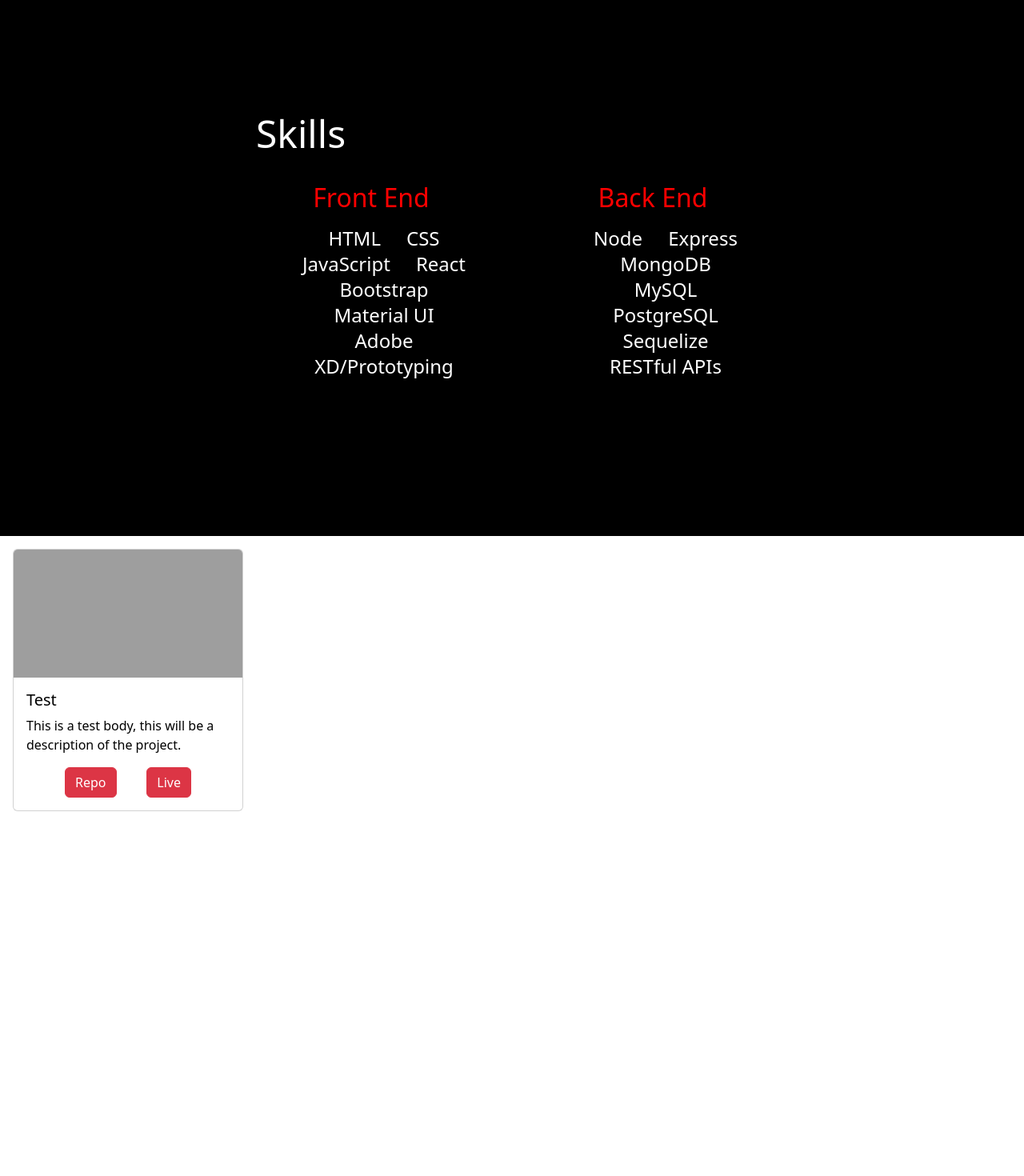
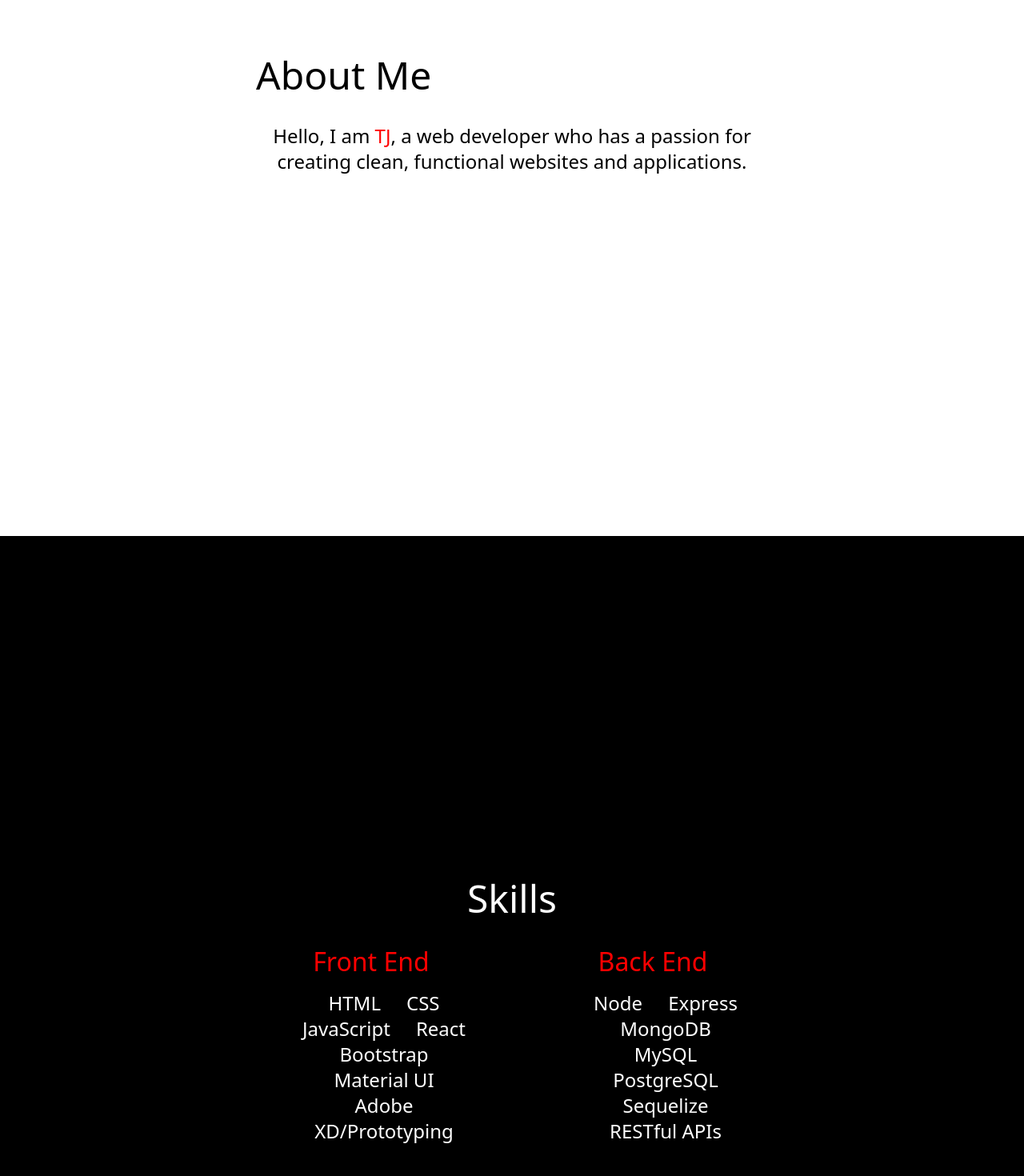
Before and after one commit to ClementTJ-FS/portfolio, a React (Create React App) app in the folder dev/portfolio/: page / in a window 1280 px wide. Shown: the part 540-2010 px from the top of the page at 80% size. Built offline with nearby package versions, Linux system fonts and the light colour scheme; grey boxes are pictures that could not be loaded.

Commit message:
Moved skills into their own section.

```diff
--- a/dev/portfolio/src/App.js
+++ b/dev/portfolio/src/App.js
@@ -3,6 +3,7 @@ import Header from './components/Header';
 import About from './components/About';
 import Projects from './components/Projects';
 import Contact from './components/Contact';
+import Skills from './components/Skills';
 
 function App() {
   const styles = {
@@ -38,6 +39,7 @@ function App() {
       {!isMobile && <h1 style={styles.h1}>TJ Clement</h1>}
       <Header scroll={scroll} isMobile={isMobile} />
       <About />
+      <Skills />
       <Projects />
       <Contact />
     </div>
--- a/dev/portfolio/src/components/About.jsx
+++ b/dev/portfolio/src/components/About.jsx
@@ -11,35 +11,6 @@ const About = () => {
           applications.
         </p>
       </div>
-      <div style={styles.skills}>
-        <h1 style={styles.title}>Skills</h1>
-        <div style={styles.skillsContainer}>
-          <div style={styles.skill}>
-            <h3 style={styles.skillTitle}>Front End</h3>
-            <ul style={styles.skillList}>
-              <li style={styles.skillItem}>HTML</li>
-              <li style={styles.skillItem}>CSS</li>
-              <li style={styles.skillItem}>JavaScript</li>
-              <li style={styles.skillItem}>React</li>
-              <li style={styles.skillItem}>Bootstrap</li>
-              <li style={styles.skillItem}>Material UI</li>
-              <li style={styles.skillItem}>Adobe XD/Prototyping</li>
-            </ul>
-          </div>
-          <div style={styles.skill}>
-            <h3 style={styles.skillTitle}>Back End</h3>
-            <ul style={styles.skillList}>
-              <li style={styles.skillItem}>Node</li>
-              <li style={styles.skillItem}>Express</li>
-              <li style={styles.skillItem}>MongoDB</li>
-              <li style={styles.skillItem}>MySQL</li>
-              <li style={styles.skillItem}>PostgreSQL</li>
-              <li style={styles.skillItem}>Sequelize</li>
-              <li style={styles.skillItem}>RESTful APIs</li>
-            </ul>
-          </div>
-        </div>
-      </div>
     </section>
   );
 };
@@ -47,14 +18,13 @@ const About = () => {
 const styles = {
   container: {
     alignItems: 'center',
-    backgroundColor: 'black',
-    color: 'white',
+    backgroundColor: 'white',
+    color: 'black',
     display: 'flex',
     flexDirection: 'column',
     height: '70rem',
     justifyContent: 'center',
     paddingTop: '5rem',
-    gap: '5rem',
   },
   aboutMe: {
     width: '50%',
@@ -71,34 +41,6 @@ const styles = {
   name: {
     color: 'rgb(255, 0, 0)',
   },
-  skills: {
-    marginTop: '5rem',
-    width: '50%',
-  },
-  skillsContainer: {
-    display: 'flex',
-    flexDirection: 'row',
-    justifyContent: 'space-between',
-    textAlign: 'center',
-  },
-  skill: {
-    width: '45%',
-  },
-  skillTitle: {
-    fontSize: '2rem',
-    marginBottom: '1rem',
-    color: 'rgb(255, 0, 0)',
-  },
-  skillList: {
-    fontSize: '1.5rem',
-    lineHeight: '2rem',
-    listStyle: 'none',
-  },
-  skillItem: {
-    marginBottom: '1rem',
-    display: 'inline-block',
-    margin: '0 1rem',
-  },
 };
 
 export default About;
--- /dev/null
+++ b/dev/portfolio/src/components/Skills.jsx
@@ -0,0 +1,84 @@
+import React from 'react';
+
+const Skills = () => {
+  return (
+    <section style={styles.container}>
+      <div style={styles.skills}>
+        <h1 style={styles.title}>Skills</h1>
+        <div style={styles.skillsContainer}>
+          <div style={styles.skill}>
+            <h3 style={styles.skillTitle}>Front End</h3>
+            <ul style={styles.skillList}>
+              <li style={styles.skillItem}>HTML</li>
+              <li style={styles.skillItem}>CSS</li>
+              <li style={styles.skillItem}>JavaScript</li>
+              <li style={styles.skillItem}>React</li>
+              <li style={styles.skillItem}>Bootstrap</li>
+              <li style={styles.skillItem}>Material UI</li>
+              <li style={styles.skillItem}>Adobe XD/Prototyping</li>
+            </ul>
+          </div>
+          <div style={styles.skill}>
+            <h3 style={styles.skillTitle}>Back End</h3>
+            <ul style={styles.skillList}>
+              <li style={styles.skillItem}>Node</li>
+              <li style={styles.skillItem}>Express</li>
+              <li style={styles.skillItem}>MongoDB</li>
+              <li style={styles.skillItem}>MySQL</li>
+              <li style={styles.skillItem}>PostgreSQL</li>
+              <li style={styles.skillItem}>Sequelize</li>
+              <li style={styles.skillItem}>RESTful APIs</li>
+            </ul>
+          </div>
+        </div>
+      </div>
+    </section>
+  );
+};
+
+const styles = {
+  container: {
+    height: '70rem',
+    backgroundColor: 'black',
+    color: 'white',
+    display: 'flex',
+    flexDirection: 'column',
+    justifyContent: 'center',
+    alignItems: 'center',
+  },
+  title: {
+    textAlign: 'center',
+    fontSize: '3rem',
+    marginBottom: '2rem',
+  },
+  skills: {
+    marginTop: '5rem',
+    width: '50%',
+  },
+  skillsContainer: {
+    display: 'flex',
+    flexDirection: 'row',
+    justifyContent: 'space-between',
+    textAlign: 'center',
+  },
+  skill: {
+    width: '45%',
+  },
+  skillTitle: {
+    fontSize: '2rem',
+    marginBottom: '1rem',
+    color: 'rgb(255, 0, 0)',
+  },
+  skillList: {
+    fontSize: '1.5rem',
+    lineHeight: '2rem',
+    listStyle: 'none',
+  },
+  skillItem: {
+    marginBottom: '1rem',
+    display: 'inline-block',
+    margin: '0 1rem',
+  },
+};
+
+export default Skills;
```
